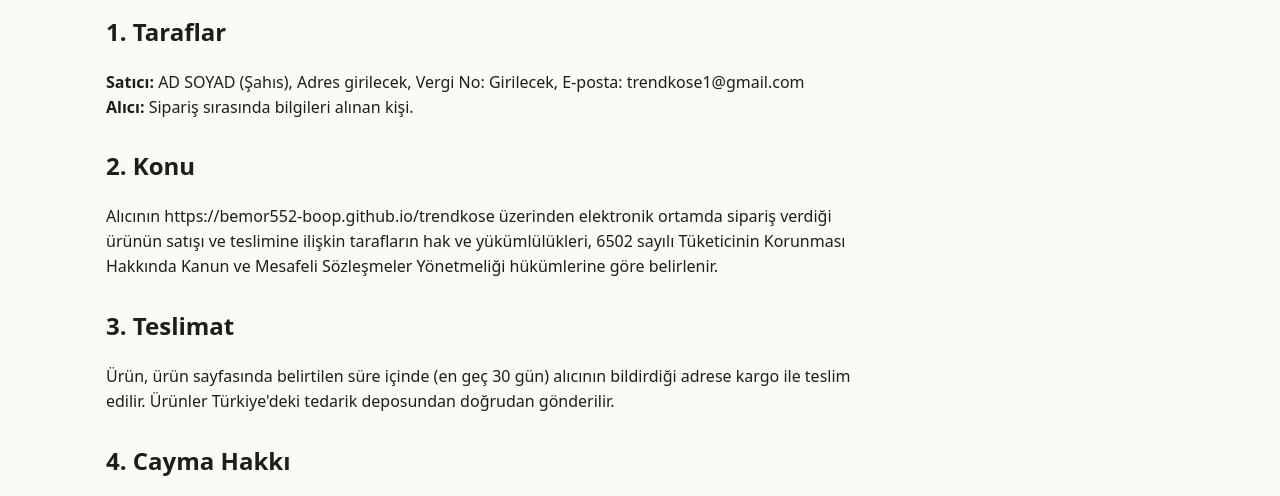
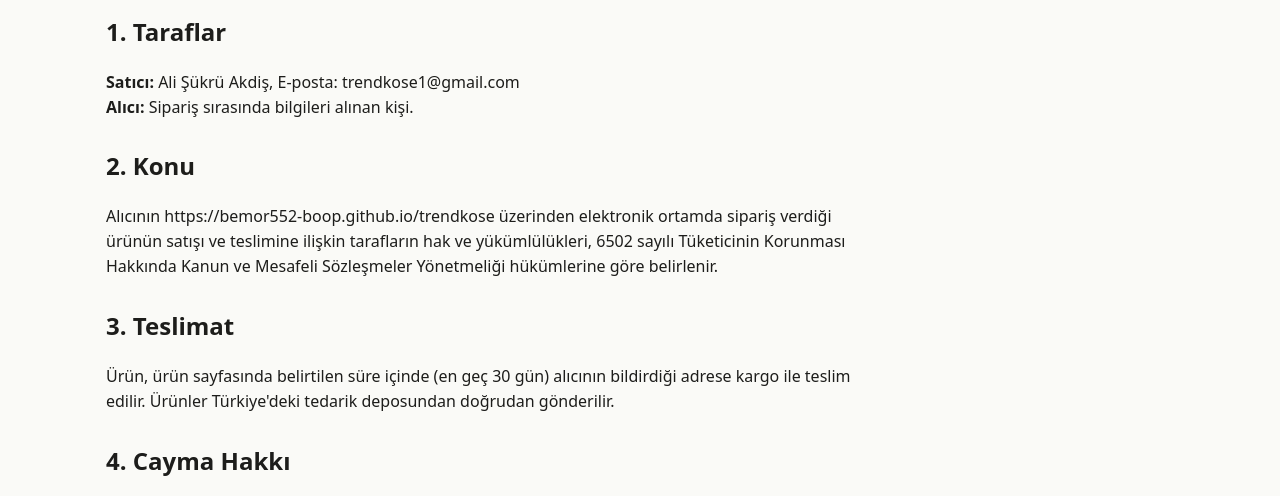
Before and after one commit to bemor552-boop/trendkose, a plain HTML site: page mesafeli-satis-sozlesmesi.html in a window 1280 px wide. Shown: the part 270-766 px from the top of the page. Drawn offline with Linux system fonts and the light colour scheme.

Commit message:
Site güncellemesi

```diff
--- a/mesafeli-satis-sozlesmesi.html
+++ b/mesafeli-satis-sozlesmesi.html
@@ -5,8 +5,8 @@
 <header><div class="ic ust"><a class="logo" href="index.html">Trend <span>Köşe</span></a>
 <nav><a href="index.html">Ürünler</a><a href="iade-ve-cayma.html">İade</a><a href="iletisim.html">İletişim</a></nav></div></header>
 <main class="ic"><div class="metin"><div class="uyari">Bu metin bir şablondur. Satışa başlamadan önce bilgilerini doldur ve bir hukukçuya/mali müşavire kontrol ettir.</div>
-<h1>Mesafeli Satış Sözleşmesi</h1><h2>1. Taraflar</h2><p><b>Satıcı:</b> AD SOYAD (Şahıs), Adres girilecek,
-Vergi No: Girilecek, E-posta: trendkose1@gmail.com<br><b>Alıcı:</b> Sipariş sırasında bilgileri alınan kişi.</p>
+<h1>Mesafeli Satış Sözleşmesi</h1><h2>1. Taraflar</h2><p><b>Satıcı:</b> Ali Şükrü Akdiş,
+E-posta: trendkose1@gmail.com<br><b>Alıcı:</b> Sipariş sırasında bilgileri alınan kişi.</p>
 <h2>2. Konu</h2><p>Alıcının https://bemor552-boop.github.io/trendkose üzerinden elektronik ortamda sipariş verdiği ürünün satışı ve teslimine ilişkin
 tarafların hak ve yükümlülükleri, 6502 sayılı Tüketicinin Korunması Hakkında Kanun ve Mesafeli Sözleşmeler Yönetmeliği
 hükümlerine göre belirlenir.</p><h2>3. Teslimat</h2><p>Ürün, ürün sayfasında belirtilen süre içinde (en geç 30 gün) alıcının
```
Also changed, not shown: kvkk.html (+1 -1 lines).
